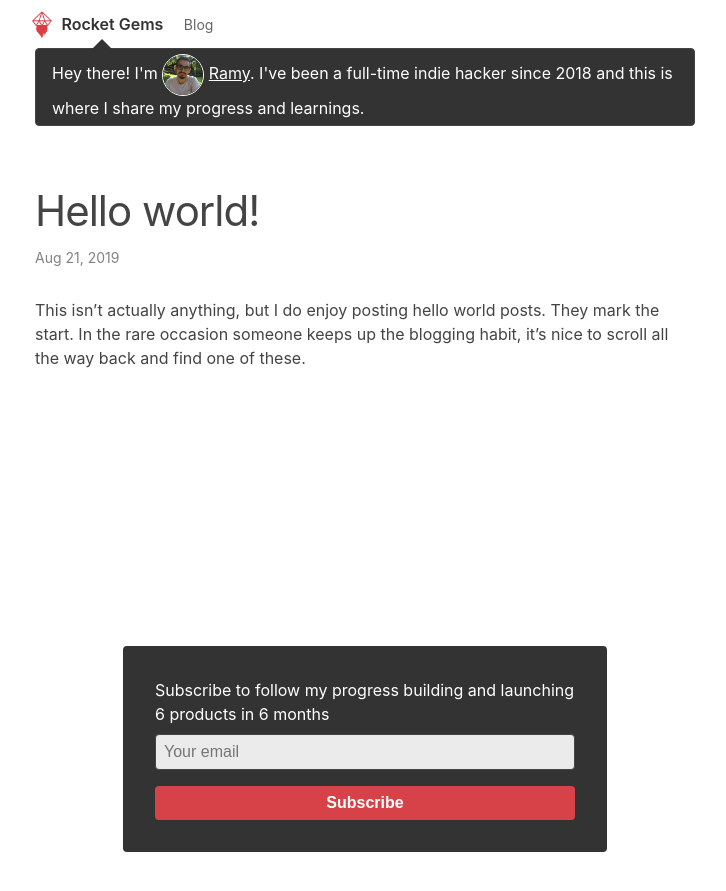
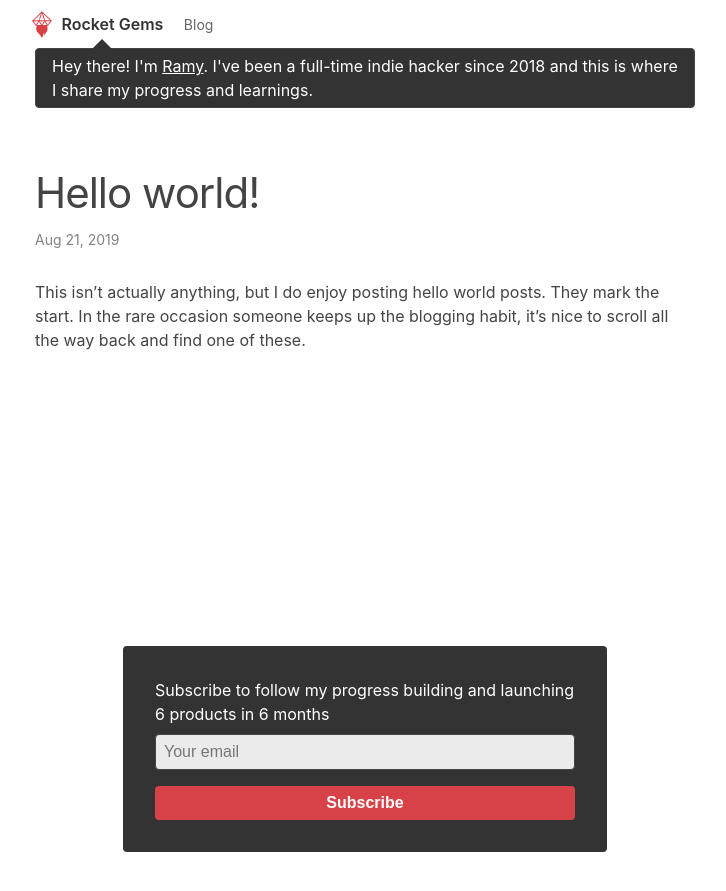
Before and after one commit to ramykhuffash/ramykhuffash.github.io, a Jekyll site: the page built from _posts/2019-08-21-hello-world.markdown, in a window 1280 px wide. Shown: the top 891 px of the page, without its empty margins (275-1001 px from the left). Built offline with Jekyll 4.4.1, drawn with Linux system fonts in a browser that asks for light colours.

```diff
--- a/_includes/post-header.html
+++ b/_includes/post-header.html
@@ -14,7 +14,7 @@
       </nav>
     {%- endif -%}
     <div class="blog-intro speech-bubble">
-        <p>Hey there! I'm <a href="https://twitter.com/ramykhuffash" target="_blank"><img src="/assets/images/ramy.jpg" width="40" height="40" style="border-radius: 100%;" /></a> <a href="https://twitter.com/ramykhuffash" target="_blank">Ramy</a>. I've been a full-time indie hacker since 2018 and this is where I share my progress and learnings.</p>
+        <p>Hey there! I'm <a href="https://twitter.com/ramykhuffash" target="_blank">Ramy</a>. I've been a full-time indie hacker since 2018 and this is where I share my progress and learnings.</p>
     </div>
   </div>
 </header>
```
